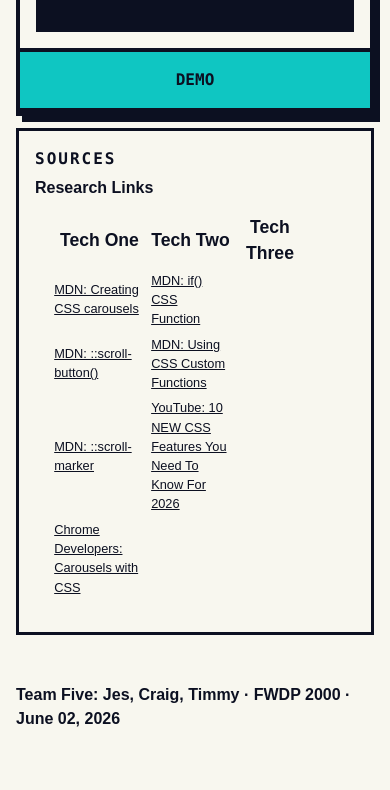
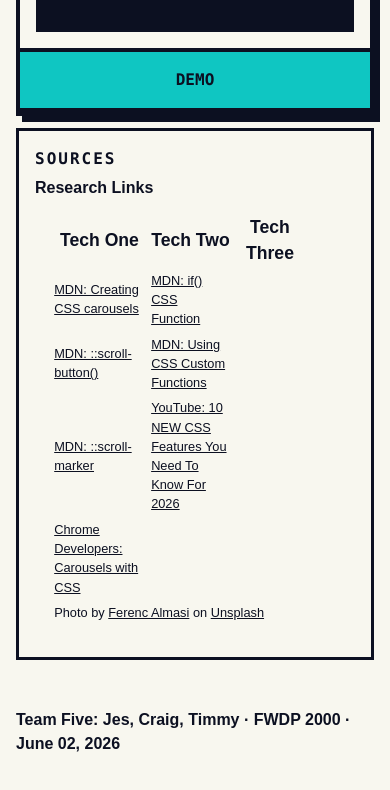
Before and after one commit to jesomerville/new-css-tech.github.io, a plain HTML site: page index.html in a window 390 px wide. Shown: the part 7040-7830 px from the top of the page. Drawn offline with Linux system fonts and the light colour scheme.

Commit message:
mobile commit

```diff
--- a/index.html
+++ b/index.html
@@ -327,6 +327,11 @@
               <td></td>
           </tr>
 
+          <tr>
+            <td colspan="3">Photo by <a href="https://unsplash.com/@flowforfrank?utm_source=unsplash&utm_medium=referral&utm_content=creditCopyText">Ferenc Almasi</a> on <a href="https://unsplash.com/photos/text-NzERTNpnaDw?utm_source=unsplash&utm_medium=referral&utm_content=creditCopyText">Unsplash</a>
+      </td>
+          </tr>
+
         </tbody>
 
       </table>
```
Also changed, not shown: images/hero-1.jpg (added), images/hero-2.jpg (added), images/hero-3.jpg (added), images/hero-4.jpg (added).
